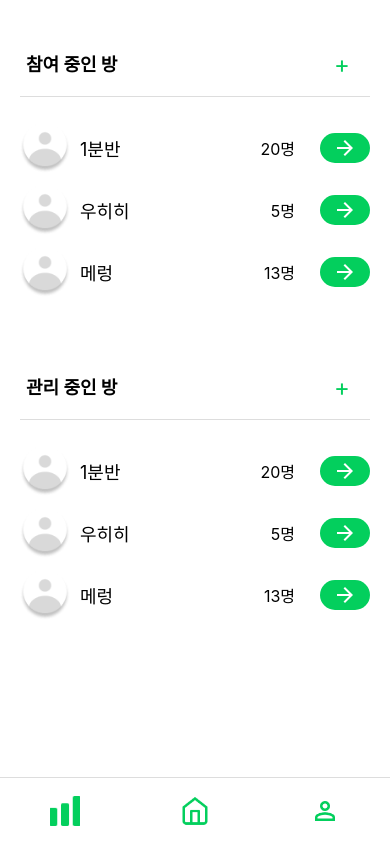
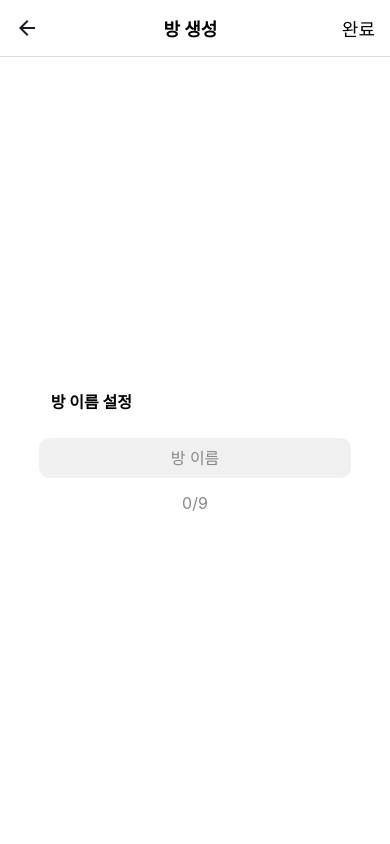
Before and after one commit to NOEL-code/madcamp_2, a React Native app in the folder app/: screen /CreateRoomName in a window 390 px wide. Built offline with nearby package versions, Linux system fonts and the light colour scheme.

Commit message:
방 생성, 방 참여 더미 완료

```diff
--- a/app/App.js
+++ b/app/App.js
@@ -4,6 +4,7 @@ import {createStackNavigator} from '@react-navigation/stack';
 import MainScreen from './MainScreen'; // 기존 화면
 import CreateRoomScreen from './CreateRoomScreen'; // 새로 추가된 화면
 import JoinRoomScreen from './JoinRoomScreen';
+import CreateRoomName from './CreateRoomName';
 
 const Stack = createStackNavigator();
 
@@ -22,6 +23,11 @@ const App = () => {
           options={{headerShown: false}}
         />
         <Stack.Screen
+          name="CreateRoomName"
+          component={CreateRoomName}
+          options={{headerShown: false}}
+        />
+        <Stack.Screen
           name="joinRoom"
           component={JoinRoomScreen}
           options={{headerShown: false}}
--- /dev/null
+++ b/app/CreateRoomName.js
@@ -0,0 +1,107 @@
+import React, {useState} from 'react';
+import {
+  View,
+  Text,
+  Image,
+  TouchableOpacity,
+  TextInput,
+  StyleSheet,
+} from 'react-native';
+
+const CreateRoomScreen = ({navigation}) => {
+  const [roomName, setRoomName] = useState('');
+  const [charCount, setCharCount] = useState(0);
+
+  const handleInputChange = text => {
+    if (text.length <= 9) {
+      setRoomName(text);
+      setCharCount(text.length);
+    }
+  };
+
+  return (
+    <View style={styles.container}>
+      <View style={styles.header}>
+        <TouchableOpacity onPress={() => navigation.goBack()}>
+          <Image
+            source={require('./assets/images/back.png')}
+            style={styles.backIcon}
+          />
+        </TouchableOpacity>
+        <Text style={styles.headerTitle}>방 생성</Text>
+        <TouchableOpacity
+          onPress={() => {
+            navigation.navigate('Main');
+          }}>
+          <Text style={styles.headerButton}>완료</Text>
+        </TouchableOpacity>
+      </View>
+      <View style={styles.content}>
+        <Text style={styles.config}>방 이름 설정</Text>
+        <TextInput
+          style={styles.roomInput}
+          placeholder="방 이름"
+          placeholderTextColor="#888"
+          value={roomName}
+          onChangeText={handleInputChange}
+        />
+        <Text style={styles.charCount}>{charCount}/9</Text>
+      </View>
+    </View>
+  );
+};
+
+const styles = StyleSheet.create({
+  container: {
+    flex: 1,
+    backgroundColor: '#fff',
+  },
+  header: {
+    flexDirection: 'row',
+    justifyContent: 'space-between',
+    alignItems: 'center',
+    padding: 15,
+    borderBottomWidth: 1,
+    borderBottomColor: '#ddd',
+  },
+  backIcon: {
+    width: 24,
+    height: 24,
+  },
+  headerButton: {
+    fontSize: 18,
+    color: 'black',
+  },
+  headerTitle: {
+    fontSize: 18,
+    fontWeight: 'bold',
+  },
+  content: {
+    flex: 1,
+    justifyContent: 'center',
+    alignItems: 'center',
+  },
+  config: {
+    alignSelf: 'flex-start',
+    fontWeight: 'bold',
+    width: '80%',
+    fontSize: 16,
+    marginBottom: 10,
+    marginLeft: '13%', // You can adjust this value to position it precisely as needed
+  },
+  roomInput: {
+    width: '80%',
+    margin: 15,
+    padding: 10,
+    borderRadius: 10,
+    backgroundColor: '#f0f0f0',
+    fontSize: 16,
+    textAlign: 'center',
+  },
+  charCount: {
+    fontSize: 16,
+    color: '#888',
+  },
+});
+
+export default CreateRoomScreen;
--- a/app/CreateRoomScreen.js
+++ b/app/CreateRoomScreen.js
@@ -10,11 +10,11 @@ import {
 } from 'react-native';
 
 const initialUsers = [
-  {name: '정우성', selected: true},
+  {name: '정우성', selected: false},
   {name: '이수민', selected: false},
   {name: '정재현', selected: false},
   {name: '카리나', selected: false},
-  {name: '윈터', selected: true},
+  {name: '윈터', selected: false},
   {name: '최예나', selected: false},
 ];
 
@@ -42,7 +42,7 @@ const CreateRoomScreen = ({navigation}) => {
         <Text style={styles.headerTitle}>방 생성</Text>
         <TouchableOpacity
           onPress={() => {
-            /* 다음 화면으로 이동하는 로직 */
+            navigation.navigate('CreateRoomName');
           }}>
           <Text style={styles.headerButton}>다음</Text>
         </TouchableOpacity>
--- a/app/JoinRoomScreen.js
+++ b/app/JoinRoomScreen.js
@@ -39,7 +39,10 @@ const CreateRoomScreen = ({navigation}) => {
           />
         </TouchableOpacity>
         <Text style={styles.headerTitle}>방 참여</Text>
-        <TouchableOpacity onPress={() => {}}>
+        <TouchableOpacity
+          onPress={() => {
+            navigation.navigate('Main');
+          }}>
           <Text style={styles.headerButton}>다음</Text>
         </TouchableOpacity>
       </View>
```
